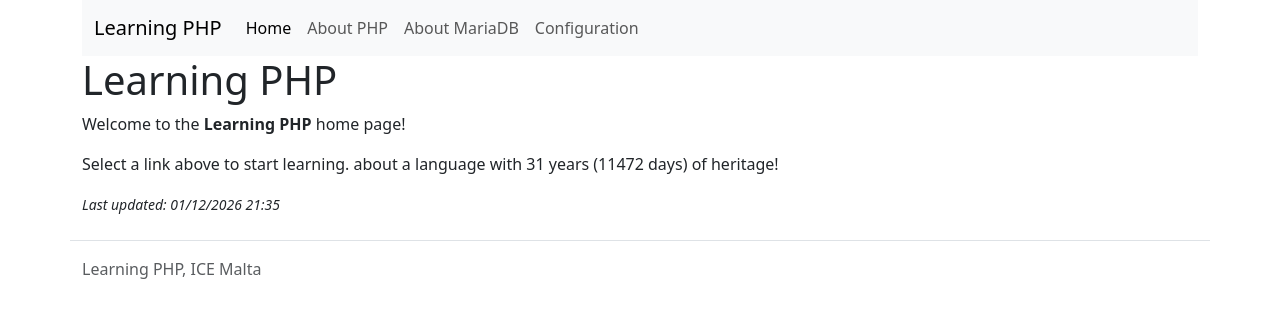
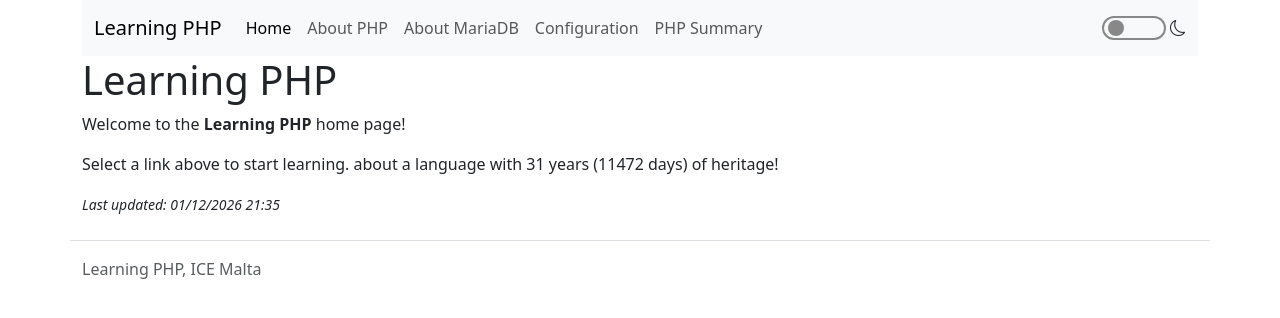
Before and after one commit to Umehandels/myphp, a PHP site: page / in a window 1280 px wide. Shown: the top 318 px of the page. Run offline with PHP 8.4, Linux system fonts and the light colour scheme.

Commit message:
final today

```diff
--- a/web-dev-course-php-demos-main/modules/m5-php/u2-language-basics/intro-website/aboutmariadb.php
+++ b/web-dev-course-php-demos-main/modules/m5-php/u2-language-basics/intro-website/aboutmariadb.php
@@ -2,7 +2,7 @@
 <html lang="en">
 <?php include 'includes/head.php' ?>
 
-<body>
+<body <?= isset($_COOKIE['darkmode']) && $_COOKIE['darkmode'] === 'true' ? 'data-bs-theme="dark"' : '' ?>>
     <?php include 'includes/menu.php' ?>
 
     <div class="container">
--- a/web-dev-course-php-demos-main/modules/m5-php/u2-language-basics/intro-website/aboutphp.php
+++ b/web-dev-course-php-demos-main/modules/m5-php/u2-language-basics/intro-website/aboutphp.php
@@ -2,7 +2,7 @@
 <html lang="en">
 <?php include 'includes/head.php' ?>
 
-<body>
+<body <?= isset($_COOKIE['darkmode']) && $_COOKIE['darkmode'] === 'true' ? 'data-bs-theme="dark"' : '' ?>>
     <?php include 'includes/menu.php' ?>
 
     <div class="container">
--- a/web-dev-course-php-demos-main/modules/m5-php/u2-language-basics/intro-website/config.php
+++ b/web-dev-course-php-demos-main/modules/m5-php/u2-language-basics/intro-website/config.php
@@ -2,7 +2,7 @@
 <html lang="en">
 <?php include 'includes/head.php' ?>
 
-<body>
+<body <?= isset($_COOKIE['darkmode']) && $_COOKIE['darkmode'] === 'true' ? 'data-bs-theme="dark"' : '' ?>>
     <?php include 'includes/menu.php' ?>
 
     <div class="container">
--- /dev/null
+++ b/web-dev-course-php-demos-main/modules/m5-php/u2-language-basics/intro-website/css/darkmode.css
@@ -0,0 +1,28 @@
+.darkmode {
+    position: absolute;
+    right: 2rem;
+    width: 4rem;
+    height: 1.5rem;
+    border-radius: 500px;
+    border: 2px solid #888;
+    background-color: transparent;
+    cursor: pointer;
+    appearance: none;
+}
+
+.darkmode::before {
+    content: '';
+    position: absolute;
+    left: 4px;
+    top: 50%;
+    width: 1rem;
+    height: 1rem;
+    background-color: #888;
+    border-radius: 50%;
+    transform: translateY(-50%);
+}
+
+.darkmode.active::before {
+    left: auto;
+    right: 4px;
+}
--- a/web-dev-course-php-demos-main/modules/m5-php/u2-language-basics/intro-website/includes/head.php
+++ b/web-dev-course-php-demos-main/modules/m5-php/u2-language-basics/intro-website/includes/head.php
@@ -3,5 +3,10 @@
     <meta name="viewport" content="width=device-width, initial-scale=1">
     <link href="/css/bootstrap.min.css" rel="stylesheet">
     <script src="/js/bootstrap.bundle.min.js"></script>
+
+    <link rel="stylesheet" href="https://cdn.jsdelivr.net/npm/bootstrap-icons@1.11.1/font/bootstrap-icons.css">
+   <link rel="stylesheet" href="css/darkmode.css">
+   <script src="/js/bootstrap.bundle.min.js"></script>
+
     <title>Learning PHP</title>
 </head>
--- a/web-dev-course-php-demos-main/modules/m5-php/u2-language-basics/intro-website/includes/menu.php
+++ b/web-dev-course-php-demos-main/modules/m5-php/u2-language-basics/intro-website/includes/menu.php
@@ -1,3 +1,13 @@
+<?php
+   $menuItems = [
+       ['name' => 'Home', 'url' => '/index.php'],
+       ['name' => 'About PHP', 'url' => '/aboutphp.php'],
+       ['name' => 'About MariaDB', 'url' => '/aboutmariadb.php'],
+       ['name' => 'Configuration', 'url' => '/config.php'],
+       ['name' => 'PHP Summary', 'url' => '/phpsummary.php'],
+   ];
+   ?>
+
 <div class="container">
     <nav class="navbar navbar-expand-lg bg-body-tertiary">
         <div class="container-fluid">
@@ -7,20 +17,23 @@
             <div class="collapse navbar-collapse" id="navbarTogglerDemo01">
                 <a class="navbar-brand" href="#">Learning PHP</a>
                 <ul class="navbar-nav me-auto mb-2 mb-lg-0">
-                    <li class="nav-item">
-                        <a class="nav-link <?= $_SERVER['SCRIPT_NAME'] === '/index.php' ? 'active' : '' ?>" aria-current="page" href="/">Home</a>
-                    </li>
-                    <li class="nav-item">
-                        <a class="nav-link <?= $_SERVER['SCRIPT_NAME'] === '/aboutphp.php' ? 'active' : '' ?>" href="aboutphp.php">About PHP</a>
-                    </li>
-                    <li class="nav-item">
-                        <a class="nav-link <?= $_SERVER['SCRIPT_NAME'] === '/aboutmariadb.php' ? 'active' : '' ?>" href="aboutmariadb.php">About MariaDB</a>
-                    </li>
-                    <li class="nav-item">
-                        <a class="nav-link <?= $_SERVER['SCRIPT_NAME'] === '/config.php' ? 'active' : '' ?>" href="config.php">Configuration</a>
-                    </li>
+                   <?php
+       $scriptName = $_SERVER['SCRIPT_NAME'];
+       foreach ($menuItems as $menuItem) {
+           $isActive = $menuItem['url'] === $scriptName ? 'active' : '';
+           echo <<<ITEM
+               <li class="nav-item">
+                   <a class="nav-link $isActive"
+                       aria-current="page" href="{$menuItem['url']}">{$menuItem['name']}</a>
+               </li>
+           ITEM;
+       }
+       ?>
                 </ul>
+                <i class="bi bi-moon"></i>
+               <button class="darkmode" title="darkmode switch" aria-hidden="true"></button>
             </div>
         </div>
     </nav>
 </div>
+<script type="text/javascript" src="js/darkmode.js"></script>
--- a/web-dev-course-php-demos-main/modules/m5-php/u2-language-basics/intro-website/index.php
+++ b/web-dev-course-php-demos-main/modules/m5-php/u2-language-basics/intro-website/index.php
@@ -6,7 +6,7 @@
 <html lang="en">
 <?php include 'includes/head.php' ?>
 
-<body>
+<body <?= isset($_COOKIE['darkmode']) && $_COOKIE['darkmode'] === 'true' ? 'data-bs-theme="dark"' : '' ?>>
     <?php include 'includes/menu.php' ?>
 
     <div class="container">
```
Also changed, not shown: web-dev-course-php-demos-main/modules/m5-php/u2-language-basics/intro-website/aboutbootstrap.php (added, +65 -0 lines), web-dev-course-php-demos-main/modules/m5-php/u2-language-basics/intro-website/js/darkmode.js (added, +55 -0 lines), web-dev-course-php-demos-main/modules/m5-php/u2-language-basics/intro-website/phpsummary.php (added, +47 -0 lines).
